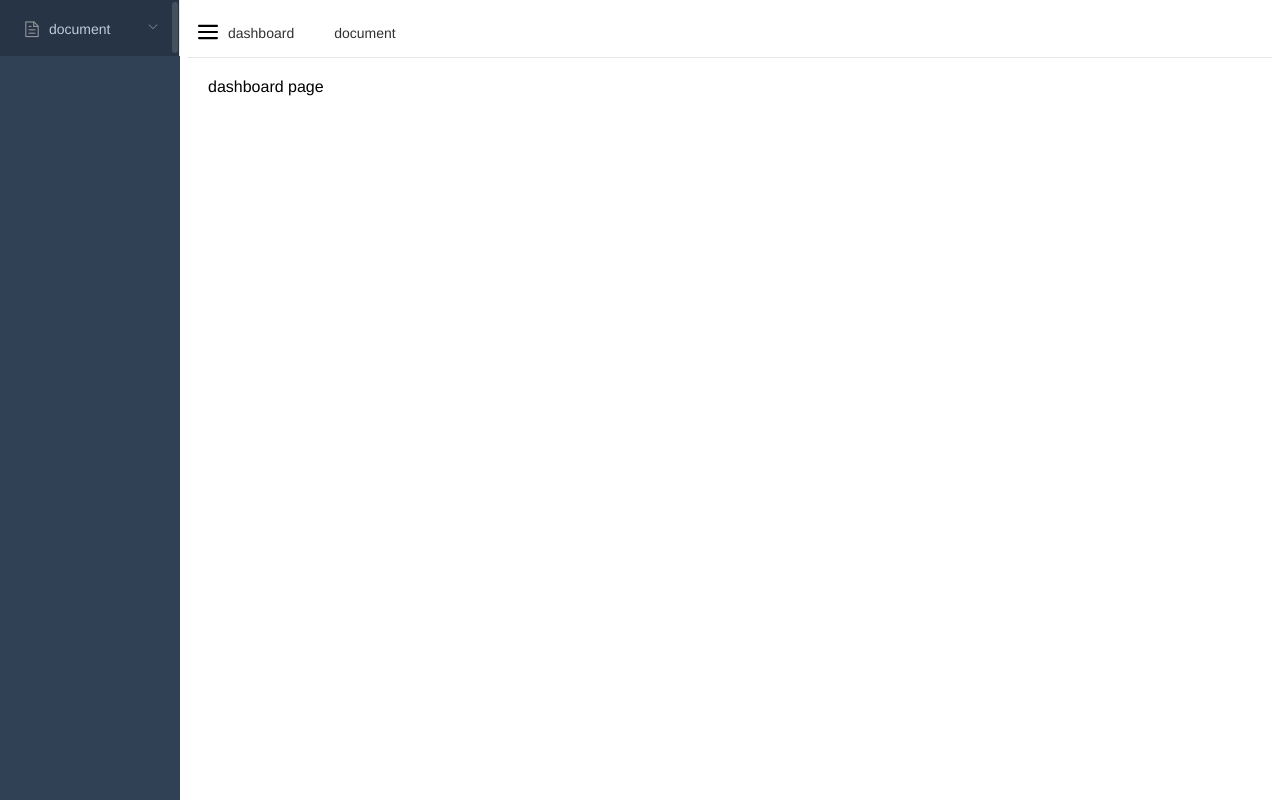
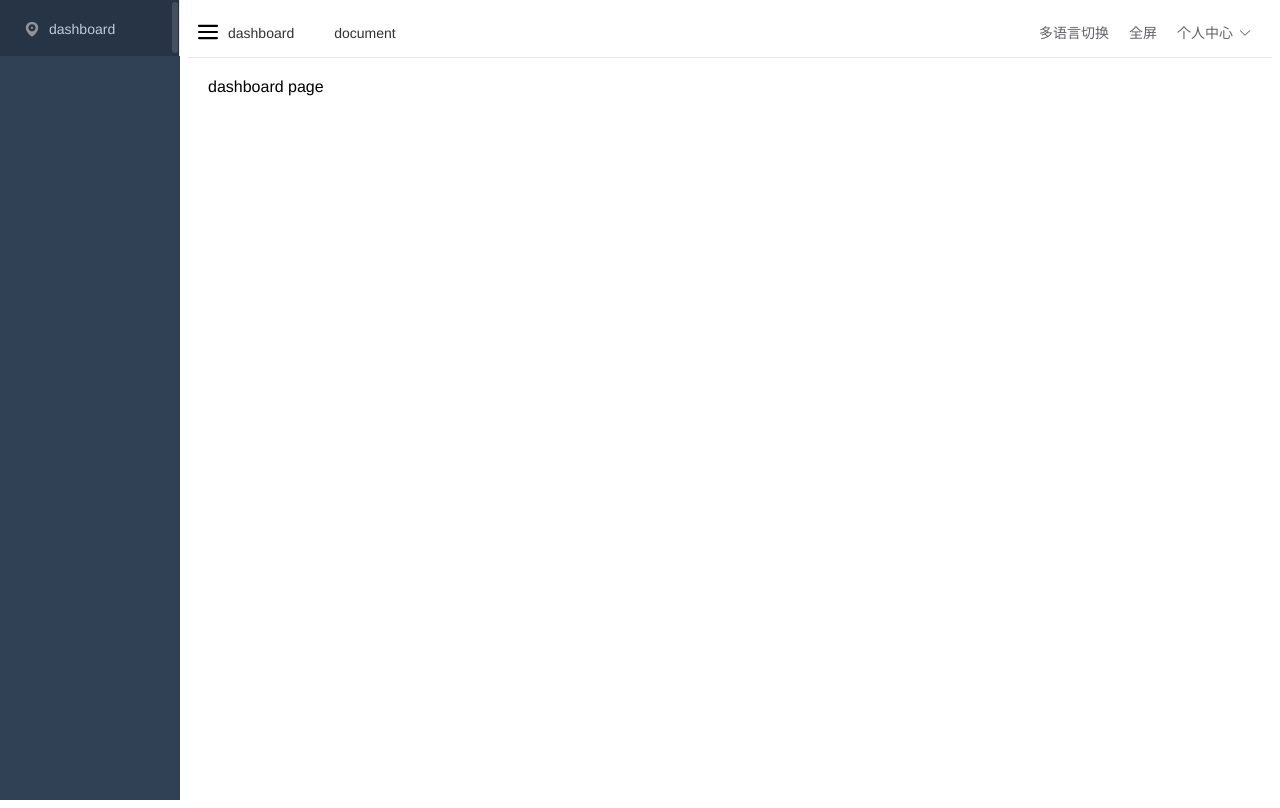
Before and after one commit to sayabc/admin-vue-element, a Vue app: page /#/dashboard in a window 1280 px wide. Built offline with nearby package versions, Linux system fonts and the light colour scheme.

Commit message:
更新readme 顶部导航UI完成

```diff
--- a/src/components/NavList/index.vue
+++ b/src/components/NavList/index.vue
@@ -1,35 +1,69 @@
 <template>
   <div class="nav_container">
+    <div class="nav_left">
       <el-tabs @tab-click="handleClick">
         <el-tab-pane
           v-for="(item, index) in routersMap"
           :key="index"
           :label="item.meta.title"
-        :name="item.meta.title" />
+          :name="item.meta.title"
+        />
       </el-tabs>
+    </div>
+    <div class="shortcut_entrance">
+      <el-dropdown class="fr">
+        <span class="el-dropdown-link">
+          个人中心<i class="el-icon-arrow-down el-icon--right"></i>
+        </span>
+        <el-dropdown-menu slot="dropdown">
+          <el-dropdown-item>项目地址</el-dropdown-item>
+          <el-dropdown-item>退出登录</el-dropdown-item>
+        </el-dropdown-menu>
+      </el-dropdown>
+      <div class="fr el-dropdown">
+        全屏
+      </div>
+      <div class="fr el-dropdown">
+        多语言切换
+      </div>
+    </div>
   </div>
 </template>
 
 <script>
-import { routersMap } from '@/router/index';
+import { routersMap } from "@/router/index";
 
 export default {
   data() {
     return {
-      routersMap: routersMap,
-    }
+      routersMap: routersMap
+    };
   },
   methods: {
-    handleClick(tab, event) { // 点击通知 getters 去处理 sidebar的显示元素列表  同时应该默认显示该项目下的首页或某一页
-      this.$store.dispatch('handleSidebarList', tab.name)
-      this.$store.dispatch('handleSidebarListShowFirstChild') // 似乎可以去掉
+    handleClick(tab, event) {
+      // 点击通知 getters 去处理 sidebar的显示元素列表  同时应该默认显示该项目下的首页或某一页
+      this.$store.dispatch("handleSidebarList", tab.name);
     }
-  },
   }
+};
 </script>
 
 <style lang="scss" scoped>
+// element-ui
+.el-dropdown {
+  margin-right: 20px;
+  cursor: pointer;
+}
 .nav_container {
   margin-left: 40px;
 }
+.nav_left {
+  float: left;
+  width: 60%;
+}
+.shortcut_entrance {
+  float: left;
+  width: 40%;
+}
+
 </style>
--- a/src/router/index.js
+++ b/src/router/index.js
@@ -1,7 +1,5 @@
 import Vue from 'vue';
 import Router from 'vue-router';
-
-// import Layout from '@/views/layout/Layout';
 
 // 各个模块分配
 import dashboard from './dashboard';
@@ -9,48 +7,12 @@ import test from './test';
 
 Vue.use(Router);
 
-export const defaultSideBar = test;
+export const defaultSideBar = dashboard;
 
 export const routersMap = [
   dashboard,
   test,
 ];
-// export const routersMap = [ // export stroe需要用到映射关系
-//   // { path: '/', component: () => import('../components/HelloWorld.vue') },
-//   // TODO: 添加一些页面 比如 login 401 403 500等，同时也需要同步下页面模板
-//   {
-//     path: '/',
-//     component: Layout,
-//     redirect: 'dashboard',
-//     meta: {
-//       keepAlive: true, // 组件需要被缓存
-//     },
-//     children: [{
-//       path: 'dashboard',
-//       component: () => import('@/views/dashboard/index'),
-//       name: 'dashboard',
-//       meta: { title: 'dashboard', icon: 'location' },
-//     }],
-//   }, {
-//     path: '/test',
-//     component: Layout,
-//     redirect: 'test/index',
-//     meta: {
-//       keepAlive: true,
-//     },
-//     children: [{
-//       path: '/test1',
-//       component: () => import('@/views/test/test1'),
-//       name: 'test1',
-//       meta: { title: 'test1', icon: 'menu' },
-//     }, {
-//       path: '/test2',
-//       component: () => import('@/views/test/test2'),
-//       name: 'test2',
-//       meta: { title: 'test2', icon: 'setting' },
-//     }],
-//   },
-// ];
 
 export default new Router({
   // mode: 'history',
--- a/src/store/modules/global.js
+++ b/src/store/modules/global.js
@@ -15,17 +15,7 @@ const global = {
     },
     HANDLE_SIDEBAR_LIST: (state, data) => {
       const arr = state.permissionRouters.find(item => item.meta.title === data);
-      // const arr = state.permissionRouters.find(item => {
-      //   if(item.meta.title === data) {
-      //     console.log(data, item.meta.title, item.meta.title === data)
-      //     return item.meta.title === data
-      //   }
-      // });
       state.sidebar.showList = [arr][0];
-      console.log('arr', [arr][0]);
-    },
-    HANDLE_SIDEBAR_LIST_SHOW_FIRST_CHILD: () => {
-      // state.sidebar.showList = arr;
     },
   },
   actions: {
@@ -35,9 +25,6 @@ const global = {
     handleSidebarList: ({ commit }, data) => {
       commit('HANDLE_SIDEBAR_LIST', data);
     },
-    handleSidebarListShowFirstChild: ({ commit }) => {
-      commit('HANDLE_SIDEBAR_LIST_SHOW_FIRST_CHILD');
-    },
   },
 
 };
--- a/src/views/layout/components/Sidebar/index.vue
+++ b/src/views/layout/components/Sidebar/index.vue
@@ -32,7 +32,10 @@ export default {
       return !this.sidebar.open;
     },
     showList() {
-      return [this.sidebar.showList];
+      // 更新下路由 和 sidebar list
+      let curShowList = [this.sidebar.showList]
+      this.$router.push(curShowList[0].children[0].path)
+      return curShowList;
     }
   },
 };
```
Also changed, not shown: 1 other file (tests, documents, lock files or other folders). Lines whose indentation alone changed are shown as unchanged.
